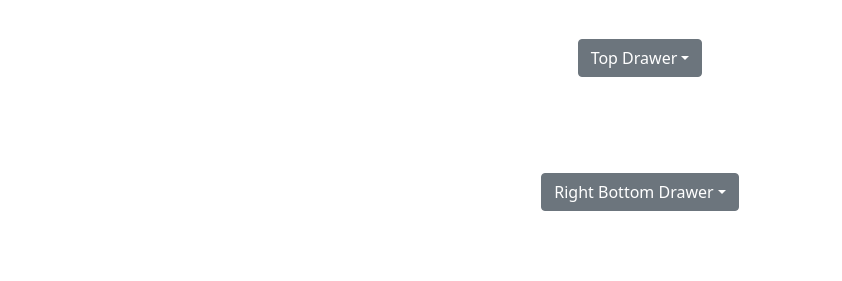
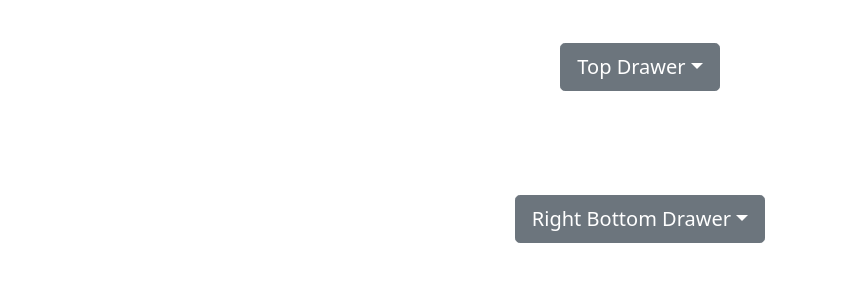
Before and after one commit to Bambonade/ToolboxApp, a plain HTML site: page index.html in a window 1280 px wide. Shown: the part 51-332 px from the top of the page, without its empty margins (0-842 px from the left). Drawn offline with nearby package versions, Linux system fonts and the light colour scheme.

Commit message:
updating bootstrap

```diff
--- a/js/app-components.js
+++ b/js/app-components.js
@@ -24,7 +24,7 @@ app.component('toolBox', {
       <div class="row align-items-center">
         <div class="col"></div>
         <div class="dropdown">
-          <button class="btn btn-secondary dropdown-toggle" type="button" data-bs-toggle="dropdown"
+          <button class="btn btn-lg btn-secondary dropdown-toggle" type="button" data-bs-toggle="dropdown"
                   aria-expanded="false">
             {{ title }}
           </button>
@@ -69,7 +69,9 @@ app.component('tool', {
 
 
     template: `
-      <li>{{ item.category }} || {{ item.name }}<li>
+      <ul class="list-group">
+      <li class="list-group-item">{{ item.category }} || {{ item.name }}<li>
+      </ul>
       <button class="btn btn-danger" v-on:click="remove"><i class="fas fa-minus-circle"></i> Remove</button>
     `
 });
```
Also changed, not shown: css/app.css (line endings or trailing spaces).
